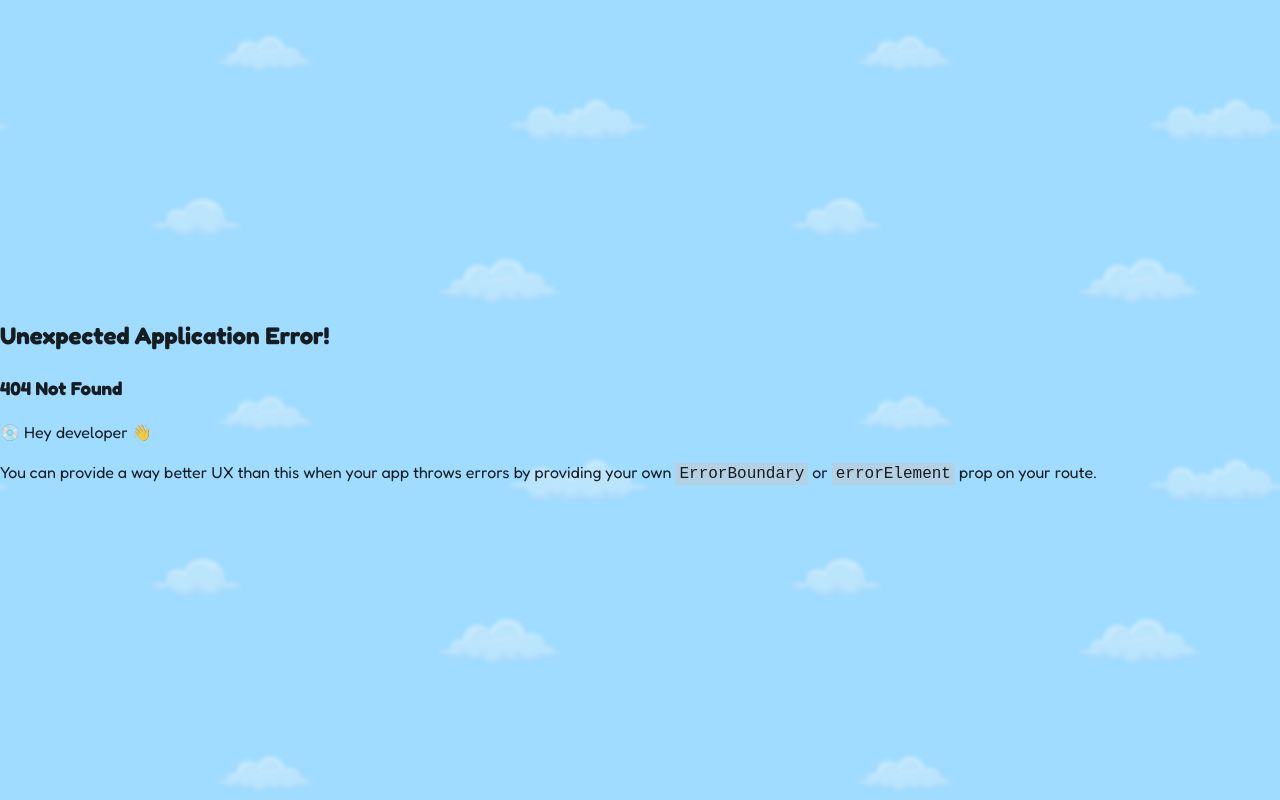
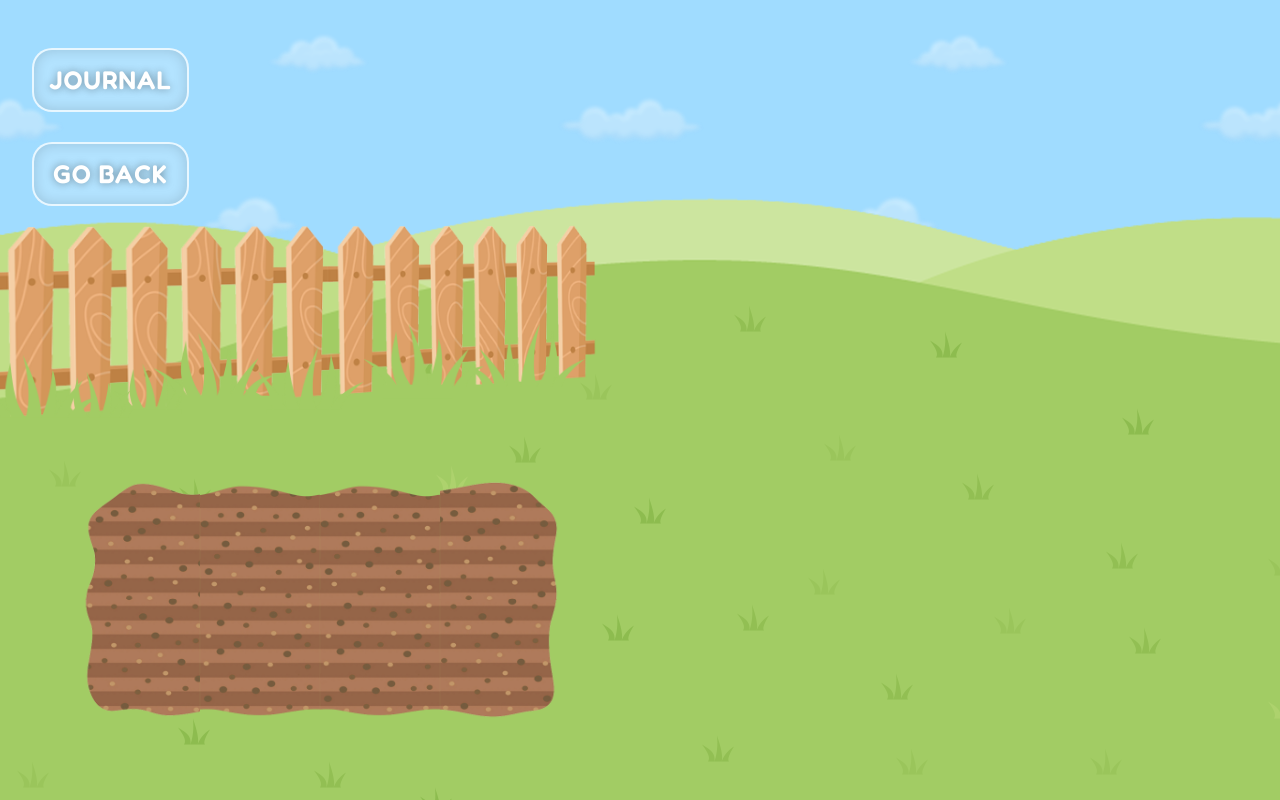
Before and after one commit to PoliBuddies/wellness-garden, a React (Vite) app in the folder frontend/wellness-garden/: page /tree in a window 1280 px wide. Before the commit this address had no page. Built offline with nearby package versions, Linux system fonts and the light colour scheme.

Commit message:
Reworked routing, animations

```diff
--- a/frontend/wellness-garden/package.json
+++ b/frontend/wellness-garden/package.json
@@ -13,6 +13,7 @@
     "@emotion/react": "^11.13.3",
     "@emotion/styled": "^11.13.0",
     "@mui/material": "^6.1.1",
+    "framer-motion": "^11.9.0",
     "react": "^18.3.1",
     "react-dom": "^18.3.1",
     "react-router-dom": "^6.26.2"
--- /dev/null
+++ b/frontend/wellness-garden/src/App.tsx
@@ -0,0 +1,55 @@
+import {
+  Route,
+  Routes,
+  useLocation
+} from 'react-router-dom'
+import MainView from './components/views/MainView/MainView.tsx'
+import CssBaseline from '@mui/material/CssBaseline'
+import GardenView from './components/views/GardenView/GardenView.tsx'
+import { createTheme, ThemeProvider } from '@mui/material'
+import { AnimatePresence } from 'framer-motion'
+
+const App = () => {
+  const theme = createTheme({
+    palette: {
+      primary: {
+        main: '#312F2F',
+      },
+      secondary: {
+        main: '#F1F5F9',
+      },
+    },
+    typography: {
+      fontFamily: "Fredoka, sans-serif",
+    },
+    components: {
+      MuiButton: {
+        styleOverrides: {
+          root: {
+            borderRadius: '20px',
+            letterSpacing: "1px",
+            borderWidth: "2px",
+          }
+        }
+      }
+    }
+  });
+
+  const location = useLocation();
+
+  return (
+    <ThemeProvider theme={theme}>
+      <CssBaseline />
+      <AnimatePresence mode="wait">
+        <Routes location={location} key={location.pathname}>
+          <Route path="/" element={<MainView />} />
+          <Route path="/garden" element={<GardenView />} />
+          <Route path="/journal" element={<GardenView />} />
+          <Route path="/tree" element={<GardenView />} />
+        </Routes>
+      </AnimatePresence>
+    </ThemeProvider>
+  )
+}
+
+export default App;
--- a/frontend/wellness-garden/src/components/views/GardenView/GardenView.css
+++ b/frontend/wellness-garden/src/components/views/GardenView/GardenView.css
@@ -1,6 +1,7 @@
 .view {
     width: 100vw;
     height: 100vh;
+    overflow: hidden;
 }
 
 .garden-view {
--- a/frontend/wellness-garden/src/components/views/GardenView/GardenView.tsx
+++ b/frontend/wellness-garden/src/components/views/GardenView/GardenView.tsx
@@ -3,6 +3,7 @@ import { Activity } from '../../../types';
 import Field from '../../garden/Field';
 import './GardenView.css';
 import SideNavButtons from '../../common/SideNavButtons';
+import { motion } from 'framer-motion';
 
 const GardenView = () => {
 	// todo implement logic to pick larger from fetch.length + x (x === 2 || 3 depending on fetch.length being even or odd ) or 8
@@ -43,16 +44,36 @@ const GardenView = () => {
 		<div className="view garden-view">
 			<div>
 				<div className="garden-view-bg">
-					<div className="bg-ground-grass"></div>
+					<motion.div className="bg-ground-grass"
+						initial={{ y: "80vh" }}
+						animate={{ y: 0 }}
+						exit={{ y: "80vh" }}
+						transition={{ duration: 1, ease: "easeInOut" }}
+					></motion.div>
 				</div>
-				<img src="/fence.png" alt="Garden fence" className="garden-view-fence" />
-				<div className='garden-view-field'>
+				<motion.img src="/fence.png" alt="Garden fence" className="garden-view-fence"
+					initial={{ y: "80vh" }}
+					animate={{ y: 0 }}
+					exit={{ y: "80vh" }}
+					transition={{ duration: 1, ease: "easeInOut" }}
+				/>
+				<motion.div className='garden-view-field'
+					initial={{ y: "80vh" }}
+					animate={{ y: 0 }}
+					exit={{ y: "80vh" }}
+					transition={{ duration: 1, ease: "easeInOut" }}
+				>
 					<Field activities={activities}></Field>
-				</div>
+				</motion.div>
 			</div>
-			<div className='garden-view-nav-buttons'>
+			<motion.div className='garden-view-nav-buttons'
+				initial={{ opacity: 0 }}
+				animate={{ opacity: 1 }}
+				exit={{ opacity: 0 }}
+				transition={{ duration: 0.5, ease: "easeInOut" }}
+			>
 				<SideNavButtons buttons={navButtons}></SideNavButtons>
-			</div>
+			</motion.div>
 		</div>
   )
 }
--- a/frontend/wellness-garden/src/components/views/MainView/MainView.tsx
+++ b/frontend/wellness-garden/src/components/views/MainView/MainView.tsx
@@ -3,6 +3,7 @@ import './MainView.css';
 import Button from '@mui/material/Button';
 import { Link } from 'react-router-dom';
 import { GardenButton } from '../../common/GardenButton';
+import { motion } from 'framer-motion';
 
 const SplitButton = styled(Button)({
   width: "160px",
@@ -16,11 +17,31 @@ const SplitButton = styled(Button)({
 const MainView = () => {
   return (
     <div className="view main-view">
-      <div className="main-view-bg">
-        <div className="bg-clouds"></div>
-        <div className="bg-ground"></div>
-      </div>
-      <div className="main-view-content">
+      <motion.div className="main-view-bg"
+        initial={{ filter: "blur(0px)" }}
+        animate={{ filter: "blur(4px)" }}
+        exit={{ filter: "blur(0px)" }}
+        transition={{ duration: 1, ease: "easeInOut" }}
+      >
+        <motion.div className="bg-clouds"
+          initial={{ opacity: 0 }}
+          animate={{ opacity: 1 }}
+          exit={{ opacity: 0 }}
+          transition={{ duration: 1, ease: "easeInOut" }}
+        ></motion.div>
+        <motion.div className="bg-ground"
+          initial={{ y: "50vh" }}
+          animate={{ y: 0 }}
+          exit={{ y: "50vh" }}
+          transition={{ duration: 1, ease: "easeInOut" }}
+        ></motion.div>
+      </motion.div>
+      <motion.div className="main-view-content"
+        initial={{ opacity: 0 }}
+        animate={{ opacity: 1 }}
+        exit={{ opacity: 0 }}
+        transition={{ duration: 1, ease: "easeInOut" }}
+      >
         <h1>Wellness Garden</h1>
         <div className="main-view-nav">
           <GardenButton variant="contained" color="primary" component={Link} to="/garden">
@@ -35,7 +56,7 @@ const MainView = () => {
             </SplitButton>
           </div>
         </div>
-      </div>
+      </motion.div>
     </div>
   )
 }
--- a/frontend/wellness-garden/src/main.tsx
+++ b/frontend/wellness-garden/src/main.tsx
@@ -1,56 +1,13 @@
 import { StrictMode } from 'react'
 import { createRoot } from 'react-dom/client'
-import {
-  createBrowserRouter,
-  RouterProvider
-} from 'react-router-dom'
 import './static/css/index.css'
-import MainView from './components/views/MainView/MainView.tsx'
-import CssBaseline from '@mui/material/CssBaseline'
-import GardenView from './components/views/GardenView/GardenView.tsx'
-import { createTheme, ThemeProvider } from '@mui/material'
-
-const theme = createTheme({
-  palette: {
-    primary: {
-      main: '#312F2F',
-    },
-    secondary: {
-      main: '#F1F5F9',
-    },
-  },
-  typography: {
-    fontFamily: "Fredoka, sans-serif",
-  },
-  components: {
-    MuiButton: {
-      styleOverrides: {
-        root: {
-          borderRadius: '20px',
-          letterSpacing: "1px",
-          borderWidth: "2px",
-        }
-      }
-    }
-  }
-});
-
-const router = createBrowserRouter([
-  {
-    path: "/",
-    element: <MainView />
-  },
-  {
-    path: "/garden",
-    element: <GardenView></GardenView>
-  }
-])
+import App from './App.tsx'
+import { BrowserRouter } from 'react-router-dom'
 
 createRoot(document.getElementById('root')!).render(
   <StrictMode>
-    <ThemeProvider theme={theme}>
-      <CssBaseline />
-      <RouterProvider router={router} />
-    </ThemeProvider>
-  </StrictMode>,
+    <BrowserRouter>
+      <App />
+    </BrowserRouter>
+  </StrictMode>
 )
--- a/frontend/wellness-garden/src/static/css/index.css
+++ b/frontend/wellness-garden/src/static/css/index.css
@@ -34,6 +34,7 @@ body {
   background-repeat: repeat;
   background-size: 50%;
   animation: clouds 30s linear infinite;
+  overflow: hidden;
 }
 
 h1 {
```
Also changed, not shown: 1 other file (tests, documents, lock files or other folders).
